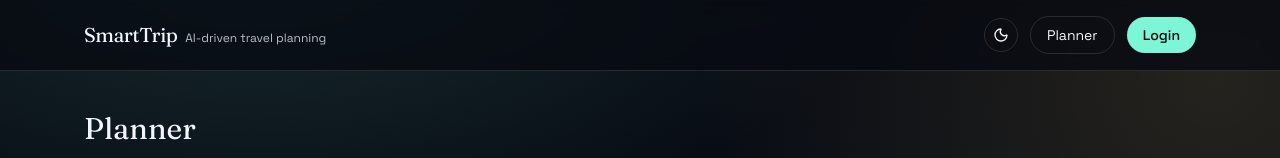
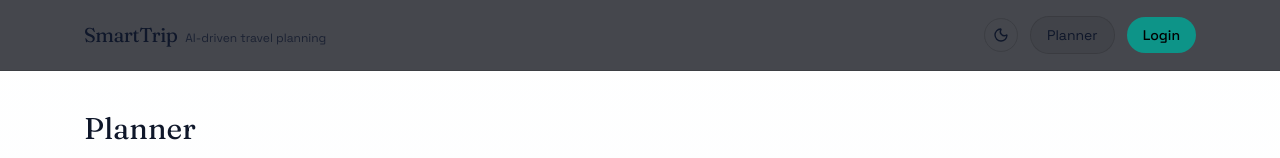
Before and after one commit to yuriisuprun/food-delivery-application, a React (Vite) app in the folder web/: page /planner in a window 1280 px wide. Shown: the top 158 px of the page. Built offline with nearby package versions, Linux system fonts and the light colour scheme; no server answers.

Commit message:
Update light/dark mode

```diff
--- a/web/src/ui/layout/RootLayout.tsx
+++ b/web/src/ui/layout/RootLayout.tsx
@@ -32,21 +32,31 @@ export function RootLayout() {
             </button>
             <Link
               to="/planner"
-              className="rounded-full border border-[color:var(--line)] px-4 py-2 hover:bg-white/5 dark:hover:bg-white/5 light:hover:bg-black/5"
+              className="rounded-full border border-[color:var(--line)] px-4 py-2 transition-colors"
+              style={{
+                backgroundColor: theme === 'light' ? 'rgba(0, 0, 0, 0.05)' : 'rgba(255, 255, 255, 0.05)',
+              }}
             >
               Planner
             </Link>
             {!token ? (
               <Link
                 to="/login"
-                className="rounded-full bg-[color:var(--accent)] px-4 py-2 font-medium text-black hover:brightness-95"
+                className="rounded-full px-4 py-2 font-medium transition-opacity"
+                style={{
+                  backgroundColor: 'var(--accent)',
+                  color: '#000',
+                }}
               >
                 Login
               </Link>
             ) : (
               <button
                 type="button"
-                className="rounded-full border border-[color:var(--line)] px-4 py-2 hover:bg-white/5 dark:hover:bg-white/5 light:hover:bg-black/5"
+                className="rounded-full border border-[color:var(--line)] px-4 py-2 transition-colors"
+                style={{
+                  backgroundColor: theme === 'light' ? 'rgba(0, 0, 0, 0.05)' : 'rgba(255, 255, 255, 0.05)',
+                }}
                 onClick={() => {
                   logout();
                   nav("/");
--- a/web/src/ui/styles.css
+++ b/web/src/ui/styles.css
@@ -2,18 +2,7 @@
 
 @import "tailwindcss";
 
-:root {
-  --bg0: #070a12;
-  --bg1: #0b1220;
-  --fg0: #f3f6ff;
-  --fg1: rgba(243, 246, 255, 0.76);
-  --line: rgba(255, 255, 255, 0.12);
-  --accent: #7cf6d6;
-  --accent2: #ffd166;
-  --danger: #ff5a7a;
-}
-
-@layer base {
+/* Light theme (default) */
 :root {
   --bg0: #ffffff;
   --bg1: #f8fafc;
@@ -25,7 +14,8 @@
   --danger: #ef4444;
 }
 
-  .dark {
+/* Dark theme */
+html.dark {
   --bg0: #070a12;
   --bg1: #0b1220;
   --fg0: #f3f6ff;
@@ -34,7 +24,6 @@
   --accent: #7cf6d6;
   --accent2: #ffd166;
   --danger: #ff5a7a;
-  }
 }
 
 html,
@@ -46,22 +35,17 @@ body {
   font-family: "Space Grotesk", ui-sans-serif, system-ui, -apple-system, Segoe UI,
     Roboto, Arial, "Apple Color Emoji", "Segoe UI Emoji";
   color: var(--fg0);
+  background: linear-gradient(180deg, var(--bg0), var(--bg1));
+  transition: background-color 0.3s ease, color 0.3s ease;
+}
+
+html.dark body {
   background:
     radial-gradient(1200px 600px at 20% -10%, rgba(124, 246, 214, 0.16), transparent 55%),
     radial-gradient(900px 700px at 95% 10%, rgba(255, 209, 102, 0.12), transparent 58%),
     linear-gradient(180deg, var(--bg0), var(--bg1));
 }
 
-.dark body {
-  background:
-    radial-gradient(1200px 600px at 20% -10%, rgba(124, 246, 214, 0.16), transparent 55%),
-    radial-gradient(900px 700px at 95% 10%, rgba(255, 209, 102, 0.12), transparent 58%),
-    linear-gradient(180deg, var(--bg0), var(--bg1));
-}
-
-.light body {
-  background: linear-gradient(180deg, var(--bg0), var(--bg1));
-}
 
 * {
   box-sizing: border-box;
--- /dev/null
+++ b/web/tailwind.config.ts
@@ -0,0 +1,9 @@
+import type { Config } from 'tailwindcss';
+
+export default {
+  darkMode: 'class',
+  content: [
+    './index.html',
+    './src/**/*.{js,ts,jsx,tsx}',
+  ],
+} satisfies Config;
```
Lines whose indentation alone changed are shown as unchanged.
